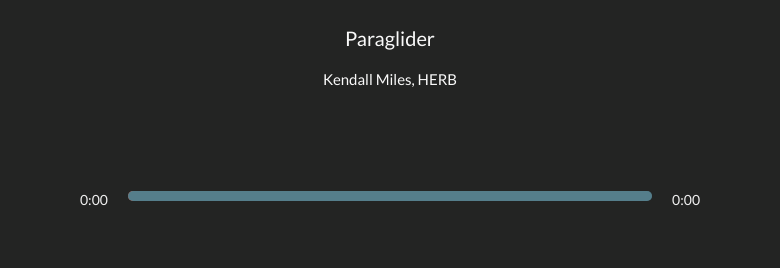
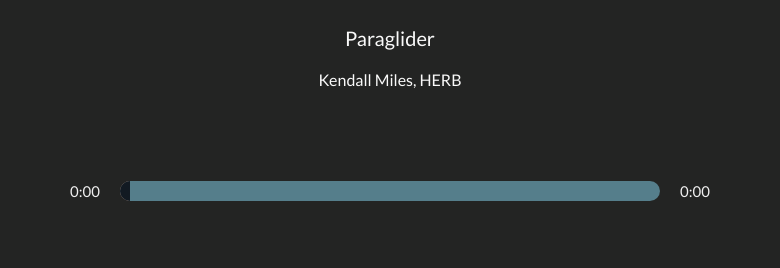
Before and after one commit to Shoozle/react-music-player, a React (Create React App) app: page / in a window 1280 px wide. Shown: the part 379-647 px from the top of the page, without its empty margins (250-1030 px from the left). Built offline with nearby package versions, Linux system fonts and the light colour scheme.

Commit message:
track colours animation

```diff
--- a/src/App.js
+++ b/src/App.js
@@ -14,7 +14,8 @@ function App() {
   const [isPlaying, setIsPlaying] = useState(false);
   const [songInfo, setSongInfo] = useState({
     currentTime: 0,
-    duration: 0
+    duration: 0,
+    animationPercentage: 0
   });
   const [libraryStatus, setLibraryStatus] = useState(false);
 
@@ -23,8 +24,11 @@ function App() {
   const timeUpdateHandler = (e) => {
     const currentTime = e.target.currentTime;
     const duration = e.target.duration;
+    const roundedCurrent = Math.round(currentTime);
+    const roundedDuration = Math.round(duration);
+    const animationPercentage = Math.round((roundedCurrent / roundedDuration) * 100)
     setSongInfo({
-      ...songInfo, currentTime, duration
+      ...songInfo, currentTime, duration, animationPercentage
     })
   }
 
--- a/src/components/Player.js
+++ b/src/components/Player.js
@@ -63,11 +63,18 @@ const Player = ({ audioRef, songInfo, setSongInfo, songs, setSongs, currentSong,
         }
     }
 
+    const trackAnimStyle = {
+        transform: `translateX(${songInfo.animationPercentage}%)`
+    }
+
     return (
         <div className="player">
             <div className="time__control">
                 <p>{getTime(songInfo.currentTime)}</p>
-                <div className="track">
+                <div
+                    style={
+                    {background: `linear-gradient(to right, ${currentSong.color[0]}, ${currentSong.color[1]})`}}
+                    className="track">
                     <input
                         min={0}
                         max={songInfo.duration || 0}
@@ -76,7 +83,7 @@ const Player = ({ audioRef, songInfo, setSongInfo, songs, setSongs, currentSong,
                         onChange={dragHandler}
 
                     />
-                    <div className="animate--track"></div>
+                    <div style={trackAnimStyle} className="animate--track"></div>
                 </div>
                 <p>{songInfo.duration ? getTime(songInfo.duration) : "0:00"}</p>
             </div>
--- a/src/styles/_player.scss
+++ b/src/styles/_player.scss
@@ -10,7 +10,7 @@
     width: 50%;
     display: flex;
     gap: 1rem 2rem;
-    padding: 1rem;
+    align-items: center;
 
     input {
         width: 100%;
@@ -21,7 +21,7 @@
 
     p {
         color: rgb(240, 240, 240);
-        font-size: 1.4rem;
+        font-size: 1.5rem;
     }
 }
 
@@ -44,18 +44,20 @@ input[type="range"]:focus {
 }
 input[type="range"]::-webkit-slider-thumb {
     -webkit-appearance: none;
-    height: 16px;
-    width: 16px;
-    background-color: rgb(205, 73, 50);
+    height: 2rem;
+    width: 1rem;
+    background-color: rgb(18, 26, 34);
+    z-index: 10;
 }
 
 .track {
     background: rgb(53, 78, 87);
     width: 100%;
-    height: 1rem;
+    height: 2rem;
     position: relative;
     border-radius: 1rem;
     overflow: hidden;
+    z-index: 2;
 }
 
 .animate--track {
@@ -67,4 +69,5 @@ input[type="range"]::-webkit-slider-thumb {
     left: 0;
     transform: translateX(0%);
     pointer-events: none;
+    z-index: -1;
 }
--- a/src/styles/_song.scss
+++ b/src/styles/_song.scss
@@ -14,6 +14,6 @@
         padding: 3rem 1rem 1rem 1rem;
     }
     h3 {
-        font-size: 1.5rem;
+        font-size: 1.6rem;
     }
 }
```
